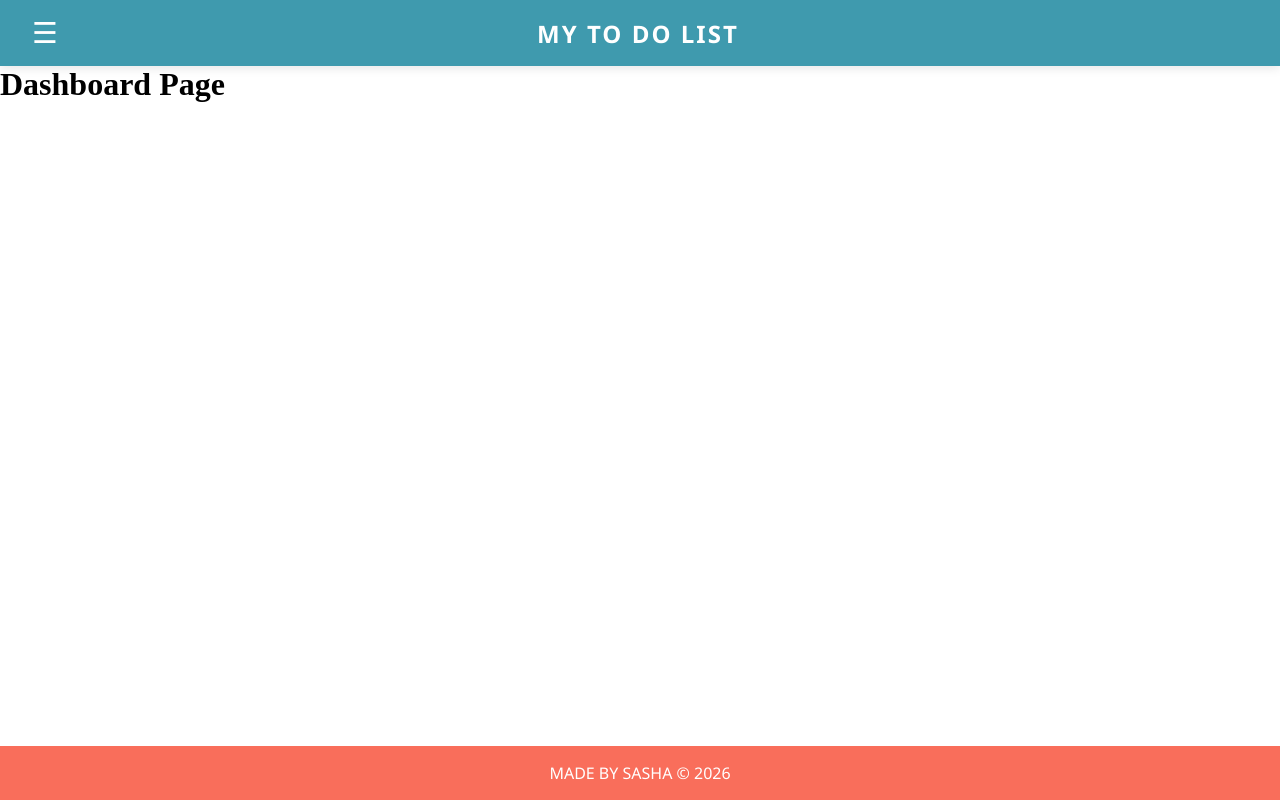
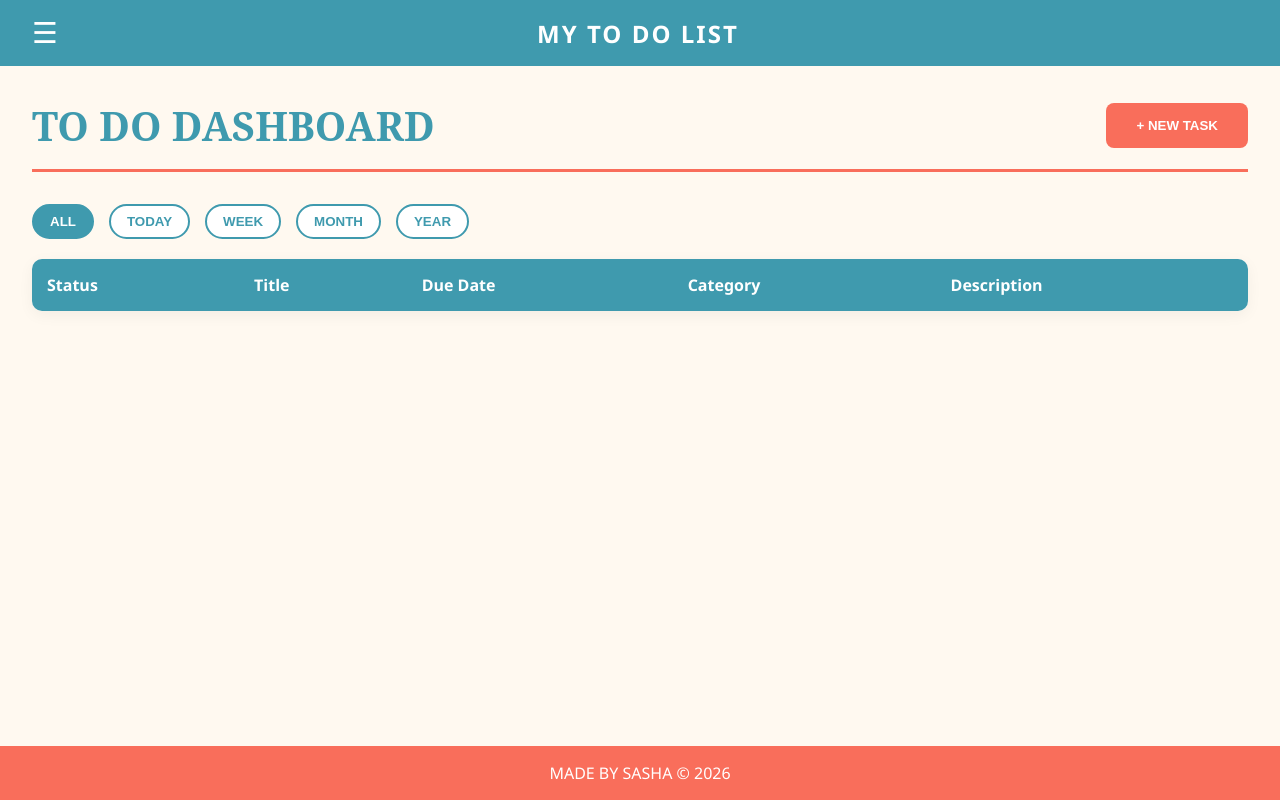
Before and after one commit to sashabel1/todo-app, a React (Vite) app in the folder client/: page /dashboard in a window 1280 px wide. Built offline with nearby package versions, Linux system fonts and the light colour scheme.

Commit message:
add dashborad page and add task component

```diff
--- /dev/null
+++ b/client/src/components/AddTaskForm.jsx
@@ -0,0 +1,72 @@
+import React, { useState } from 'react';
+import '../styles/AddTaskForm.css'; // כדאי ליצור סטייל תואם
+
+const AddTaskForm = ({ userId, onTaskAdded, closeModal }) => {
+  const [taskData, setTaskData] = useState({
+    title: '',
+    description: '',
+    dueDate: '',
+    color: '#ffffff',
+    customCategory: ''
+  });
+
+  const handleSubmit = async (e) => {
+    e.preventDefault();
+    try {
+      const response = await fetch('http://localhost:5000/api/tasks', {
+        method: 'POST',
+        headers: { 'Content-Type': 'application/json' },
+        body: JSON.stringify({ ...taskData, userId }),
+      });
+
+      if (response.ok) {
+        const newTask = await response.json();
+        onTaskAdded(newTask);
+        closeModal();
+      }
+    } catch (error) {
+      alert('Error adding task');
+    }
+  };
+
+  return (
+    <div className="modal-overlay">
+      <div className="modal-content">
+        <h3>Create New Task</h3>
+        <form onSubmit={handleSubmit}>
+          <input
+            type="text"
+            placeholder="What needs to be done?"
+            value={taskData.title}
+            onChange={(e) => setTaskData({...taskData, title: e.target.value})}
+            required
+          />
+          <textarea
+            placeholder="Description (Optional)"
+            value={taskData.description}
+            onChange={(e) => setTaskData({...taskData, description: e.target.value})}
+          />
+          <div className="form-row">
+            <input
+              type="date"
+              value={taskData.dueDate}
+              onChange={(e) => setTaskData({...taskData, dueDate: e.target.value})}
+            />
+            <input
+              type="text"
+              placeholder="Category (e.g. Studies)"
+              value={taskData.customCategory}
+              onChange={(e) => setTaskData({...taskData, customCategory: e.target.value})}
+            />
+          </div>
+          <div className="modal-actions">
+            <button type="button" onClick={closeModal} className="btn-secondary">Cancel</button>
+            <button type="submit" className="btn-primary">Add Task</button>
+          </div>
+        </form>
+      </div>
+    </div>
+  );
+};
+
+export default AddTaskForm;
--- a/client/src/pages/Dashboard.jsx
+++ b/client/src/pages/Dashboard.jsx
@@ -1,9 +1,126 @@
-import React from 'react';
+import React, { useState, useEffect } from 'react';
+import '../styles/Dashboard.css';
+import AddTaskForm from '../components/AddTaskForm';
 
-export default function Dashboard() {
+const Dashboard = () => {
+  const [tasks, setTasks] = useState([]);
+  const [filter, setFilter] = useState('all'); // 'all', 'today', 'week', 'month', 'year'
+  const [categoryFilter, setCategoryFilter] = useState('all');
+
+  const [showModal, setShowModal] = useState(false);
+
+  // Fetch tasks
+  useEffect(() => {
+    const fetchTasks = async () => {
+      const user = JSON.parse(localStorage.getItem('user'));
+      if (!user) return;
+
+      try {
+        const response = await fetch(`http://localhost:5000/api/tasks/${user.id}`);
+        const data = await response.json();
+        setTasks(data);
+      } catch (error) {
+        console.error("Error fetching tasks:", error);
+      }
+    };
+    fetchTasks();
+  }, []);
+
+
+//func checks if a date falls within the current week
+  const isThisWeek = (date) => {
+    const now = new Date();
+    const startOfWeek = new Date(now.setDate(now.getDate() - now.getDay()));
+    startOfWeek.setHours(0,0,0,0);
+    const endOfWeek = new Date(startOfWeek);
+    endOfWeek.setDate(endOfWeek.getDate() + 6);
+    endOfWeek.setHours(23,59,59,999);
+
+    const taskDate = new Date(date);
+    return taskDate >= startOfWeek && taskDate <= endOfWeek;
+  };
+
+  const filteredTasks = tasks.filter(task => {
+    const taskDate = new Date(task.dueDate);
+    const now = new Date();
+
+    let timeMatch = true;
+    if (filter === 'today') {
+      timeMatch = taskDate.toDateString() === now.toDateString();
+    } else if (filter === 'week') {
+      timeMatch = isThisWeek(task.dueDate);
+    } else if (filter === 'month') {
+      timeMatch = taskDate.getMonth() === now.getMonth() && taskDate.getFullYear() === now.getFullYear();
+    } else if (filter === 'year') {
+      timeMatch = taskDate.getFullYear() === now.getFullYear();
+    }
+
+    const categoryMatch = categoryFilter === 'all' || task.customCategory === categoryFilter;
+
+    return timeMatch && categoryMatch;
+  }).sort((a, b) => new Date(b.createdAt) - new Date(a.createdAt));
+
   return (
-    <div>
-      <h1>Dashboard Page</h1>
+    <div className="dashboard-container">
+      <div className="dashboard-header">
+        <h1 className="dashboard-title">TO DO DASHBOARD</h1>
+        <button className="btn-primary" onClick={() => setShowModal(true)}>
+          + NEW TASK
+        </button>
+      </div>
+
+      {showModal && (
+        <AddTaskForm
+          userId={JSON.parse(localStorage.getItem('user'))?.id}
+          onTaskAdded={(newTask) => {
+            setTasks([newTask, ...tasks]);
+            setShowModal(false);
+          }}
+          closeModal={() => setShowModal(false)}
+        />
+      )}
+
+
+      <div className="filter-bar">
+        {['all', 'today', 'week', 'month', 'year'].map(f => (
+          <button
+            key={f}
+            className={`filter-btn ${filter === f ? 'active' : ''}`}
+            onClick={() => setFilter(f)}
+          >
+            {f.toUpperCase()}
+          </button>
+        ))}
+      </div>
+
+      <table className="tasks-table">
+        <thead>
+          <tr>
+            <th>Status</th>
+            <th>Title</th>
+            <th>Due Date</th>
+            <th>Category</th>
+            <th>Description</th>
+          </tr>
+        </thead>
+        <tbody>
+          {filteredTasks.map(task => (
+            <tr key={task._id} className="task-row">
+              <td>
+                <span className={`status-badge ${task.isCompleted ? 'status-completed' : 'status-pending'}`}>
+                  {task.isCompleted ? 'Done' : 'Pending'}
+                </span>
+              </td>
+              <td style={{ fontWeight: '600' }}>{task.title}</td>
+              <td>{task.dueDate ? new Date(task.dueDate).toLocaleDateString() : 'No Date'}</td>
+              <td>{task.customCategory || 'General'}</td>
+              <td style={{ color: '#666', fontSize: '0.9rem' }}>{task.description}</td>
+            </tr>
+          ))}
+        </tbody>
+      </table>
     </div>
   );
-}
+};
+
+export default Dashboard;
--- a/client/src/pages/Login.jsx
+++ b/client/src/pages/Login.jsx
@@ -23,6 +23,11 @@ const Login = () => {
     const data = await response.json();
 
     if (response.ok) {
+      localStorage.setItem('user', JSON.stringify({
+          id: data.user.id,
+          fullName: data.user.fullName
+        }));
+
       alert(`Welcome back, ${data.user.fullName}!`);
       navigate('/dashboard');
     } else {
--- /dev/null
+++ b/client/src/styles/AddTaskForm.css
@@ -0,0 +1,120 @@
+.modal-overlay {
+  position: fixed;
+  top: 0;
+  left: 0;
+  width: 100%;
+  height: 100%;
+  background: rgba(45, 30, 30, 0.6);
+  display: flex;
+  justify-content: center;
+  align-items: center;
+  z-index: 1000;
+  backdrop-filter: blur(3px);
+}
+
+.modal-content {
+  background: white;
+  padding: 40px;
+  border-radius: 15px;
+  width: 100%;
+  max-width: 500px;
+  box-shadow: 0 15px 40px rgba(0, 0, 0, 0.2);
+  animation: slideDown 0.3s ease-out;
+}
+
+.modal-content h3 {
+  color: #3F9AAE;
+  font-family: 'serif';
+  font-size: 1.8rem;
+  margin-bottom: 25px;
+  text-align: center;
+  border-bottom: 2px solid #FFF9F0;
+  padding-bottom: 10px;
+}
+
+.modal-content form {
+  display: flex;
+  flex-direction: column;
+  gap: 15px;
+}
+
+.modal-content input,
+.modal-content textarea {
+  padding: 12px 15px;
+  border: 1.5px solid #eee;
+  border-radius: 8px;
+  font-family: inherit;
+  font-size: 1rem;
+  background-color: #fdfdfd;
+  transition: border-color 0.3s;
+}
+
+.modal-content input:focus,
+.modal-content textarea:focus {
+  outline: none;
+  border-color: #3F9AAE;
+  background-color: white;
+}
+
+.modal-content textarea {
+  height: 100px;
+  resize: none;
+}
+
+.form-row {
+  display: flex;
+  gap: 10px;
+}
+
+.form-row input {
+  flex: 1;
+}
+
+.modal-actions {
+  display: flex;
+  justify-content: flex-end;
+  gap: 12px;
+  margin-top: 20px;
+}
+
+.btn-save {
+  background-color: #F96E5B;
+  color: white;
+  border: none;
+  padding: 12px 25px;
+  border-radius: 8px;
+  font-weight: bold;
+  cursor: pointer;
+  transition: 0.3s;
+}
+
+.btn-save:hover {
+  background-color: #e05645;
+  transform: translateY(-2px);
+}
+
+.btn-cancel {
+  background-color: transparent;
+  color: #777;
+  border: 1px solid #ccc;
+  padding: 12px 25px;
+  border-radius: 8px;
+  cursor: pointer;
+  transition: 0.3s;
+}
+
+.btn-cancel:hover {
+  background-color: #f5f5f5;
+  color: #333;
+}
+
+@keyframes slideDown {
+  from {
+    transform: translateY(-20px);
+    opacity: 0;
+  }
+  to {
+    transform: translateY(0);
+    opacity: 1;
+  }
+}
--- /dev/null
+++ b/client/src/styles/Dashboard.css
@@ -0,0 +1,83 @@
+.dashboard-container {
+  padding: 2rem;
+  width: 100%;
+  margin: 0 auto;
+  font-family: 'Segoe UI', sans-serif;
+  background-color: #FFF9F0;
+  min-height: calc(100vh - 160px);
+  overflow-x: hidden;
+}
+
+.dashboard-header {
+  display: flex;
+  justify-content: space-between;
+  align-items: center;
+  margin-bottom: 2rem;
+  border-bottom: 3px solid var(--coral);
+  padding-bottom: 1rem;
+}
+
+.dashboard-title {
+  color: #3F9AAE;
+  font-family: 'serif';
+  font-size: 2.5rem;
+  margin: 0;
+}
+
+.filter-bar {
+  display: flex;
+  gap: 15px;
+  margin-bottom: 20px;
+  flex-wrap: wrap;
+}
+
+.filter-btn {
+  padding: 8px 16px;
+  border: 2px solid #3F9AAE;
+  background: white;
+  color: #3F9AAE;
+  border-radius: 20px;
+  cursor: pointer;
+  font-weight: 600;
+  transition: 0.3s;
+}
+
+.filter-btn.active {
+  background: #3F9AAE;
+  color: white;
+}
+
+.tasks-table {
+  width: 100%;
+  border-collapse: collapse;
+  background: white;
+  border-radius: 10px;
+  overflow: hidden;
+  box-shadow: 0 4px 15px rgba(0,0,0,0.05);
+}
+
+.tasks-table th {
+  background-color: #3F9AAE;
+  color: white;
+  padding: 15px;
+  text-align: left;
+}
+
+.tasks-table td {
+  padding: 15px;
+  border-bottom: 1px solid #eee;
+}
+
+.task-row:hover {
+  background-color: #f9f9f9;
+}
+
+.status-badge {
+  padding: 5px 10px;
+  border-radius: 15px;
+  font-size: 0.8rem;
+  font-weight: bold;
+}
+
+.status-completed { background: #d4edda; color: #155724; }
+.status-pending { background: #fff3cd; color: #856404; }
```
Also changed, not shown: client/src/components/AddTask.jsx (deleted), 2 other files (tests, documents, lock files or other folders).
